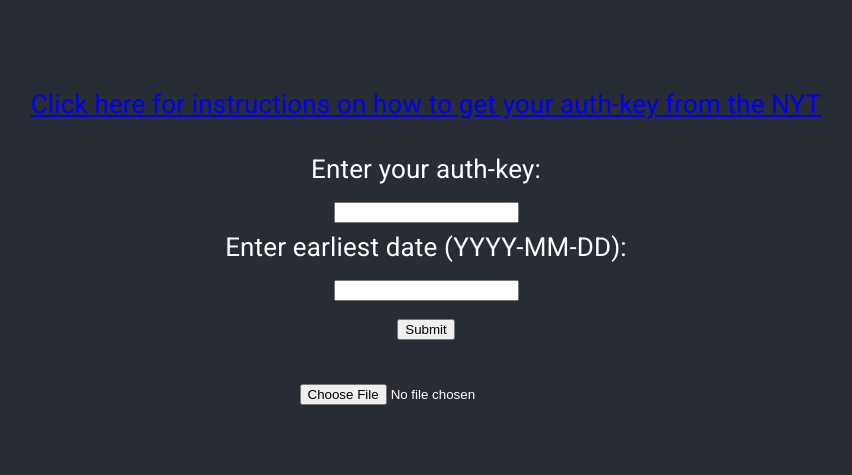
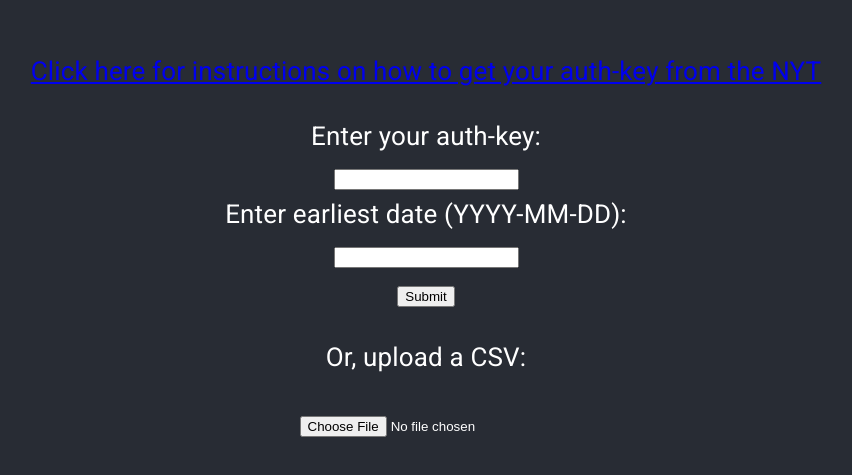
Before and after one commit to nicwineburger/crosswordstatswebsite, a React (Create React App) app: page / in a window 1280 px wide. Shown: the part 153-628 px from the top of the page, without its empty margins (214-1066 px from the left). Built offline with nearby package versions, Linux system fonts and the light colour scheme.

Commit message:
Minor cleanup and added text to landing page.

```diff
--- a/src/App.js
+++ b/src/App.js
@@ -6,7 +6,6 @@ import LandingPage from './pages/LandingPage';
 import LoadingPage from './pages/LoadingPage';
 import PlotPage from './pages/PlotPage';
 import CsvDownloader from 'react-csv-downloader';
-import {Dropzone, FileItem} from '@dropzone-ui/react';
 
 function cumulativeRollingAverage(data) {
     var cmaData = [];
@@ -65,8 +64,8 @@ async function getData(requestObject) {
 const runScript = async (key, date, setProgressBar, setFileName) => {
     let dataBuffer = [];
 
-    let thirtyDays = 1000*60*60*24*30;
     let oneDay = 1000*60*60*24;
+    let thirtyDays = 30 * oneDay;
 
     let inputDate = new Date(date);
     let currentDate = new Date();
--- a/src/components/CsvUpload.js
+++ b/src/components/CsvUpload.js
@@ -2,7 +2,7 @@ function csvChanged(event, setPlotData) {
     console.log('csv changed')
     var reader = new FileReader();
     reader.onload = function(readFile) {
-        if(readFile.target.readyState != 2) {
+        if(readFile.target.readyState !== 2) {
             console.error('target wasn\'t ready')
             console.log(readFile.target.readyState)
             return;
@@ -22,11 +22,14 @@ function csvChanged(event, setPlotData) {
 
 function CsvUpload(props) {
     return (
-        <form id="myform" onChange={(event) => {csvChanged(event, props.setPlotData)}}>
-            <p>
-                <input id="myfile" type="file" />
-            </p>
-        </form>
+        <div>
+            <p>Or, upload a CSV:</p>
+            <form id="myform" onChange={(event) => {csvChanged(event, props.setPlotData)}}>
+                <p>
+                    <input id="myfile" type="file" />
+                </p>
+            </form>
+        </div>
     );
 }
 
```
